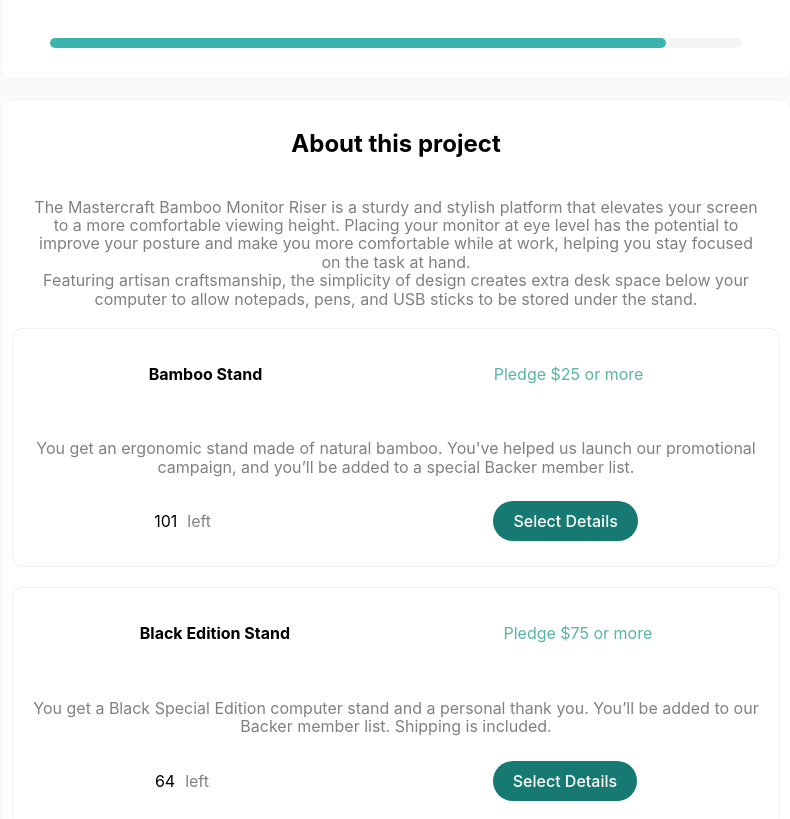
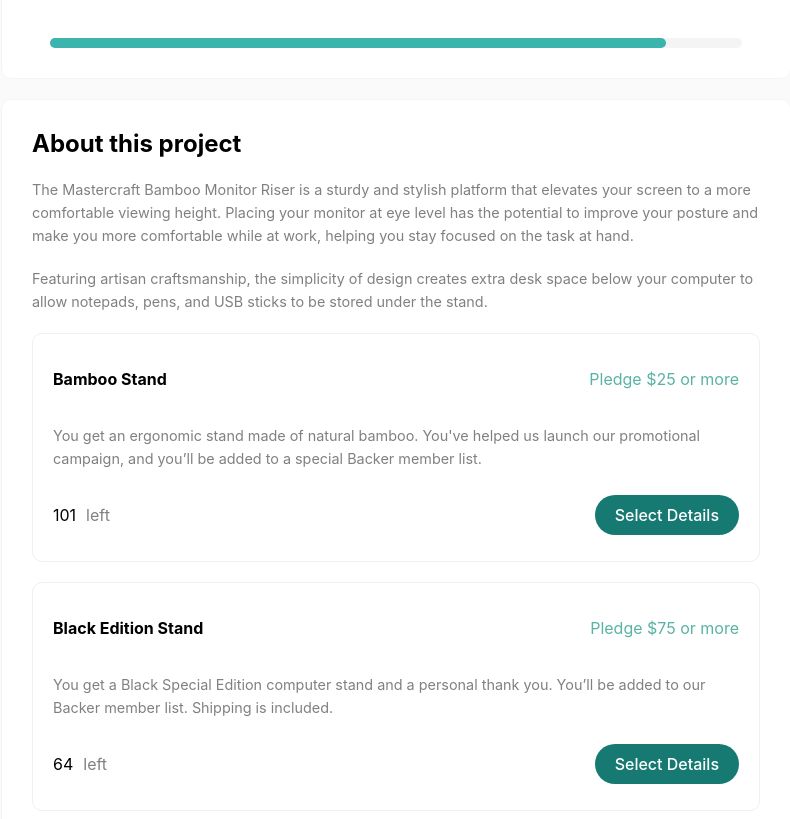
Before and after one commit to hyoshimori/react-crowdfunding-product-page, a React (Create React App) app: page / in a window 1280 px wide. Shown: the part 574-1393 px from the top of the page, without its empty margins (244-1034 px from the left). Built offline with nearby package versions, Linux system fonts and the light colour scheme.

Commit message:
about section updated

```diff
--- a/src/components/main/About.tsx
+++ b/src/components/main/About.tsx
@@ -43,8 +43,8 @@
     <div className={styles.body}>
       <h2 className={styles.about__this__project}>About this project</h2>
       <div className={styles.about__upper}>
-        <span className={styles.grey__color}>The Mastercraft Bamboo Monitor Riser is a sturdy and stylish platform that elevates your screen to a more comfortable viewing height. Placing your monitor at eye level has the potential to improve your posture and make you more comfortable while at work, helping you stay focused on the task at hand.</span>
-        <span className={styles.grey__color}>Featuring artisan craftsmanship, the simplicity of design creates extra desk space below your computer to allow notepads, pens, and USB sticks to be stored under the stand.</span>
+        <span className={`${styles.grey__color} ${styles.desciption__message}`}>The Mastercraft Bamboo Monitor Riser is a sturdy and stylish platform that elevates your screen to a more comfortable viewing height. Placing your monitor at eye level has the potential to improve your posture and make you more comfortable while at work, helping you stay focused on the task at hand.</span>
+        <span className={`${styles.grey__color} ${styles.desciption__message}`}>Featuring artisan craftsmanship, the simplicity of design creates extra desk space below your computer to allow notepads, pens, and USB sticks to be stored under the stand.</span>
       </div>
 
       {perks.map((perk, index) => (
--- a/src/components/style/About.module.css
+++ b/src/components/style/About.module.css
@@ -6,6 +6,14 @@
   border: solid 1px rgb(245, 245, 245);
   background-color: white;
   text-align: center;
+}
+
+.desciption__message{
+  text-align: start;
+  font-size: 0.9rem;
+  margin-top: 20px;
+  color: grey;
+  line-height: 1.6;
 }
 
 .green{
@@ -19,7 +27,7 @@
 .about__upper__name__and__price__top{
   padding: 20px;
   display: flex;
-  justify-content: space-around;
+  justify-content: space-between;
   align-items: center;
 }
 
@@ -32,13 +40,16 @@
   border-radius: 10px;
   border: solid 1px rgb(240, 240, 240);
   margin-bottom: 20px;
+  margin-left: 20px;
+  margin-right: 20px;
 }
 
 .about__lower__price__and__select__button__bottom{
   display: flex;
-  justify-content: space-around;
+  justify-content: space-between;
   align-items: center;
   padding-bottom: 20px;
+  margin: 0 20px;
 }
 
 .about__upper, .about__middle__description{
@@ -46,11 +57,18 @@
   flex-direction: column;
   /* justify-content: space-around; */
   align-items: center;
-  padding: 20px;
+  padding: 0 20px 20px 20px;
+}
+
+.about__middle__description{
+  text-align: start;
+  line-height: 1.6;
+  font-size: 0.9rem;
 }
 
 .about__this__project{
-  padding: 20px;
+  padding: 20px 0 0 20px;
+  text-align: start;
 }
 
 .left{
```
